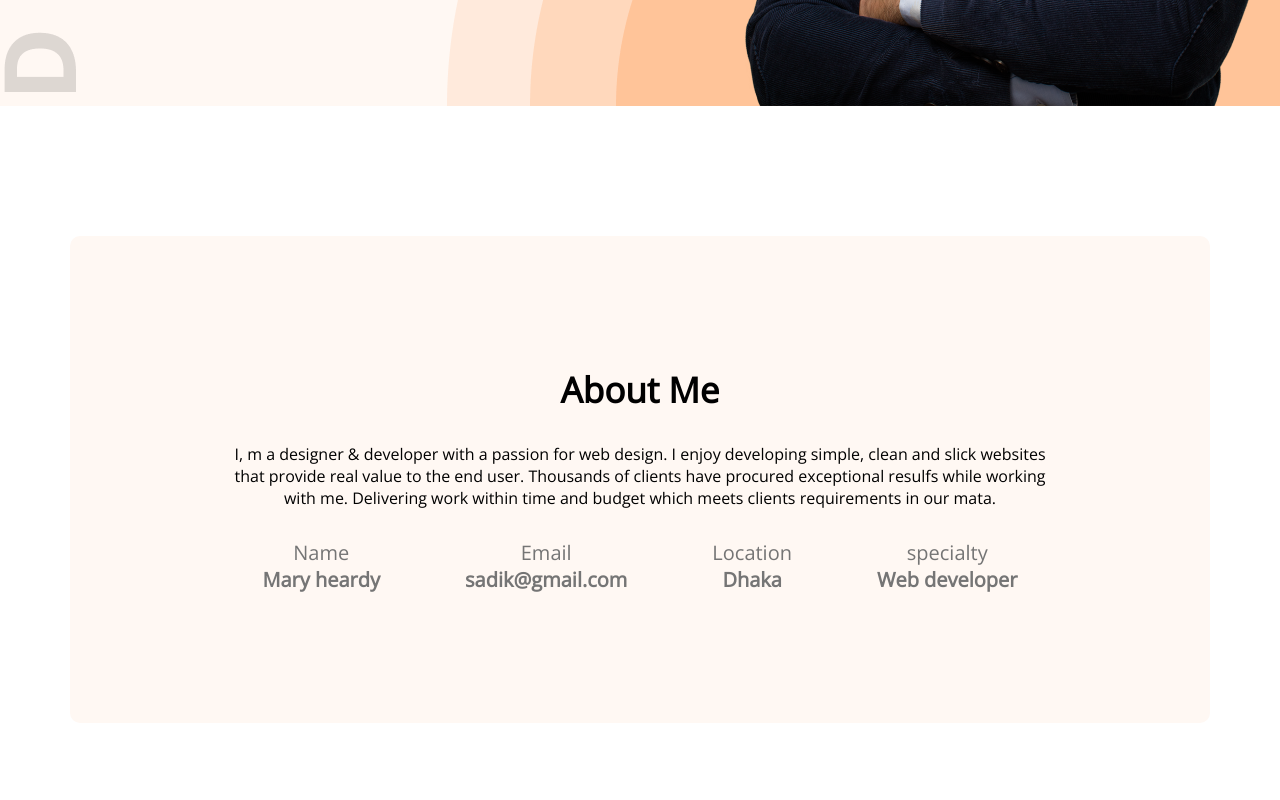
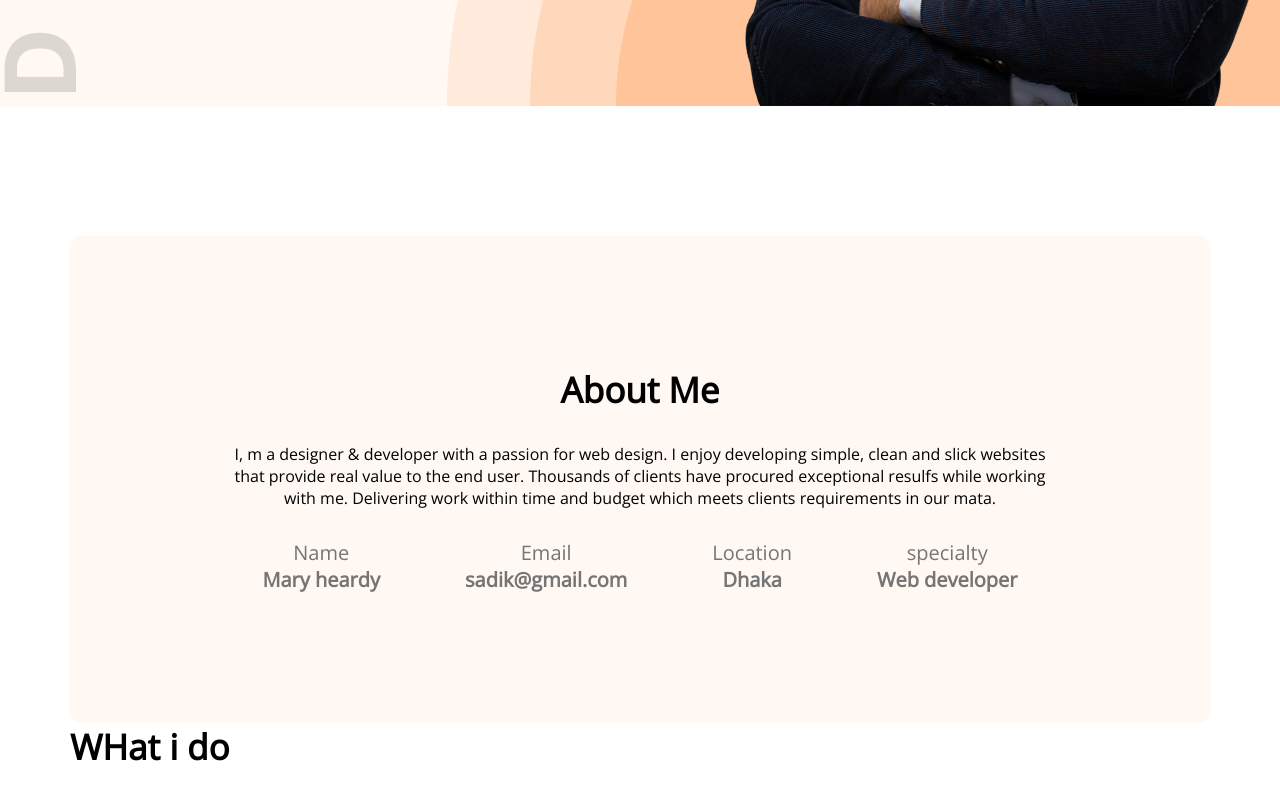
Before and after one commit to Sadik-Ahmmed-Tonmoy/Portfolio-Web, a plain HTML site: page index.html in a window 1280 px wide. Shown: the part 734-1534 px from the top of the page. Before the commit the page ends 1457 px from the top, so only its background shows below. Drawn offline with nearby package versions, Linux system fonts and the light colour scheme.

Commit message:
portfolio

```diff
--- a/index.html
+++ b/index.html
@@ -58,6 +58,10 @@
             </div>
         </div>
       </section>
+      <!-- what i do -->
+      <section class="what-i-do">
+        <h3 class="section-title">WHat i do</h3>
+      </section>
     </main>
     <footer></footer>
   </body>
--- a/styles/style.css
+++ b/styles/style.css
@@ -81,3 +81,8 @@ main {
   font-size: 20px;
   color: #757575;
 }
+
+/* ido */
+.what-i-do{
+
+}
```
